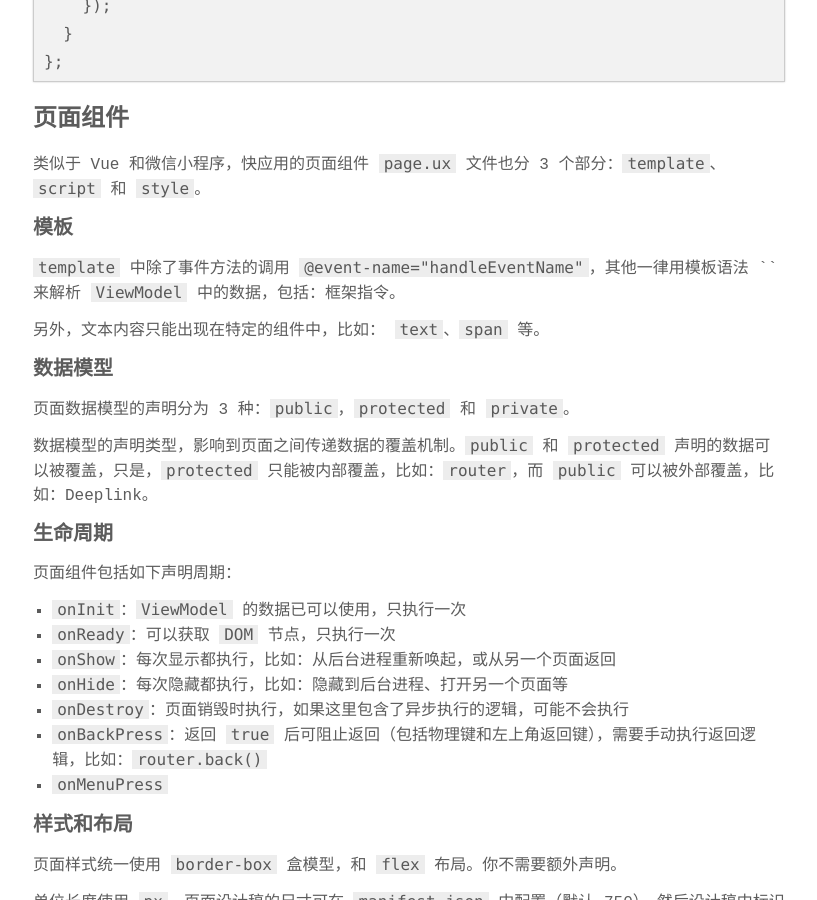
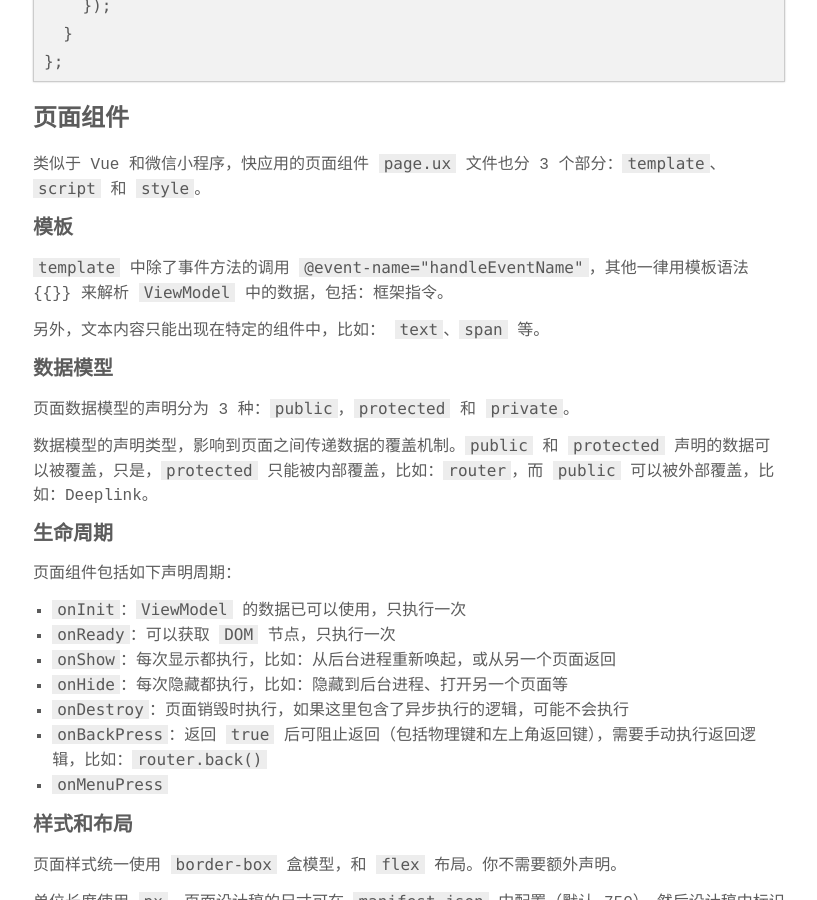
Before and after one commit to nicolaszhao/nicolaszhao.github.io, a Jekyll site: the page built from skills/_posts/2019-03-27-quickapp.md, in a window 1280 px wide and 900 px high, scrolled down 3415 px. Shown: the whole window, without its empty margins (231-1048 px from the left). Built offline with Jekyll 4.4.1, drawn with Linux system fonts in a browser that asks for light colours; some web fonts are replaced; comment, search, counter and statistics services are not loaded; a style sheet for code colours, icons or effects is not loaded.

Commit message:
fix: 修复文档模板语法问题

```diff
--- a/skills/_posts/2019-03-27-quickapp.md
+++ b/skills/_posts/2019-03-27-quickapp.md
@@ -141,7 +141,7 @@ export default {
 
 #### 模板
 
-`template` 中除了事件方法的调用 `@event-name="handleEventName"`，其他一律用模板语法 `{{}}` 来解析 `ViewModel` 中的数据，包括：框架指令。
+`template` 中除了事件方法的调用 `@event-name="handleEventName"`，其他一律用模板语法 \{\{\}\} 来解析 `ViewModel` 中的数据，包括：框架指令。
 
 另外，文本内容只能出现在特定的组件中，比如： `text`、`span` 等。
 
```
